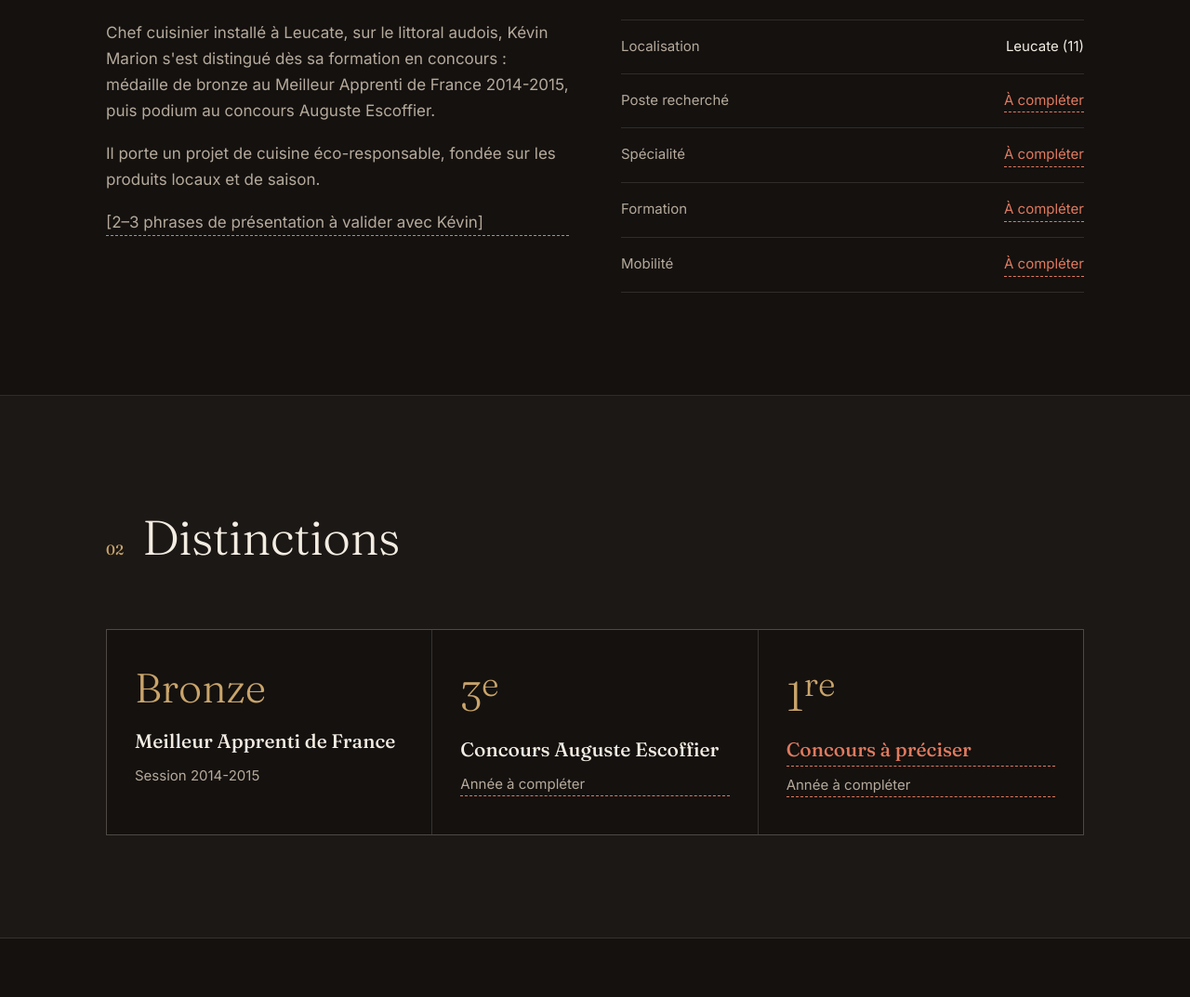
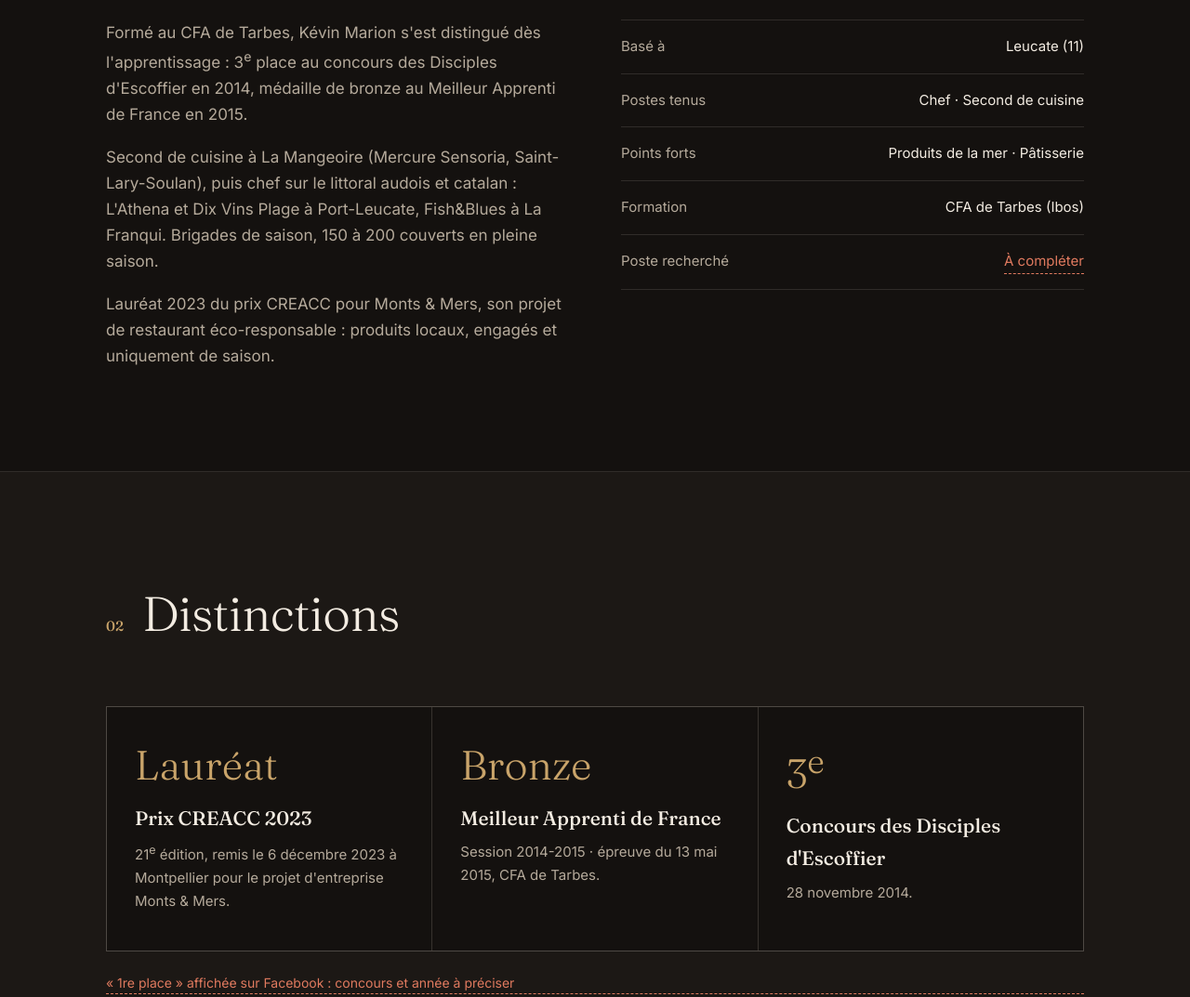
Before and after one commit to FenixServicesFrance/kevin-marion-chef, a plain HTML site: page index.html in a window 1280 px wide. Shown: the part 1000-2073 px from the top of the page at 93% size. Drawn offline with Linux system fonts and the light colour scheme.

Commit message:
Parcours, distinctions et profil issus de la page Facebook de Kévin
Co-Authored-By: Claude Opus 5.5 <noreply@anthropic.com>
Claude-Session: https://claude.ai/code/session_01JaHMw4d2si7MPP1UGhCPqs

```diff
--- a/index.html
+++ b/index.html
@@ -4,7 +4,7 @@
 <meta charset="utf-8">
 <meta name="viewport" content="width=device-width, initial-scale=1">
 <title>Kévin Marion — Chef cuisinier</title>
-<meta name="description" content="Kévin Marion, chef cuisinier basé à Leucate (Aude). Médaillé Meilleur Apprenti de France, lauréat du concours Auguste Escoffier.">
+<meta name="description" content="Kévin Marion, chef de cuisine à Leucate (Aude). Bronze Meilleur Apprenti de France, lauréat CREACC 2023. Fish&Blues, Dix Vins Plage, La Mangeoire.">
 <!-- Maquette : retirer cette ligne à la mise en ligne définitive -->
 <meta name="robots" content="noindex, nofollow">
 <link rel="preconnect" href="https://fonts.googleapis.com">
@@ -80,6 +80,7 @@
   .step .when{font-size:13px;letter-spacing:.12em;text-transform:uppercase;color:var(--gold)}
   .step h3{font-family:var(--serif);font-weight:500;font-size:22px;margin:6px 0}
   .step .todo{justify-content:flex-start;margin-top:10px}
+  .step .where{color:var(--muted);font-size:15px}
 
   .gallery{display:grid;grid-template-columns:repeat(3,1fr);gap:14px}
   .gallery .todo{aspect-ratio:1}
@@ -113,7 +114,7 @@
     <div>
       <p class="eyebrow">Chef cuisinier · Leucate, Aude</p>
       <h1>Kévin<br><em>Marion</em></h1>
-      <p class="lead">Médaillé Meilleur Apprenti de France et lauréat du concours Auguste Escoffier. <span class="todo-inline">[Phrase sur son style de cuisine — à compléter]</span></p>
+      <p class="lead">Chef de cuisine sur le littoral audois. Cuisine créative, entièrement faite maison, entre produits de la mer et pâtisserie de restaurant.</p>
       <div class="cta">
         <a class="btn primary" href="#contact">Me contacter</a>
         <a class="btn ghost" href="#parcours">Voir le parcours</a>
@@ -128,16 +129,16 @@
     <div class="sec-head"><span class="num">01</span><h2>Profil</h2></div>
     <div class="about">
       <div>
-        <p>Chef cuisinier installé à Leucate, sur le littoral audois, Kévin Marion s'est distingué dès sa formation en concours : médaille de bronze au Meilleur Apprenti de France 2014-2015, puis podium au concours Auguste Escoffier.</p>
-        <p>Il porte un projet de cuisine éco-responsable, fondée sur les produits locaux et de saison.</p>
-        <p class="todo-inline">[2–3 phrases de présentation à valider avec Kévin]</p>
+        <p>Formé au CFA de Tarbes, Kévin Marion s'est distingué dès l'apprentissage : 3<sup>e</sup> place au concours des Disciples d'Escoffier en 2014, médaille de bronze au Meilleur Apprenti de France en 2015.</p>
+        <p>Second de cuisine à La Mangeoire (Mercure Sensoria, Saint-Lary-Soulan), puis chef sur le littoral audois et catalan : L'Athena et Dix Vins Plage à Port-Leucate, Fish&amp;Blues à La Franqui. Brigades de saison, 150 à 200 couverts en pleine saison.</p>
+        <p>Lauréat 2023 du prix CREACC pour Monts &amp; Mers, son projet de restaurant éco-responsable : produits locaux, engagés et uniquement de saison.</p>
       </div>
       <ul class="facts">
-        <li><span>Localisation</span><span>Leucate (11)</span></li>
+        <li><span>Basé à</span><span>Leucate (11)</span></li>
+        <li><span>Postes tenus</span><span>Chef · Second de cuisine</span></li>
+        <li><span>Points forts</span><span>Produits de la mer · Pâtisserie</span></li>
+        <li><span>Formation</span><span>CFA de Tarbes (Ibos)</span></li>
         <li><span>Poste recherché</span><span class="todo-inline">À compléter</span></li>
-        <li><span>Spécialité</span><span class="todo-inline">À compléter</span></li>
-        <li><span>Formation</span><span class="todo-inline">À compléter</span></li>
-        <li><span>Mobilité</span><span class="todo-inline">À compléter</span></li>
       </ul>
     </div>
   </div>
@@ -148,21 +149,22 @@
     <div class="sec-head"><span class="num">02</span><h2>Distinctions</h2></div>
     <div class="awards">
       <div class="award">
+        <div class="medal">Lauréat</div>
+        <h3>Prix CREACC 2023</h3>
+        <p>21<sup>e</sup> édition, remis le 6 décembre 2023 à Montpellier pour le projet d'entreprise Monts &amp; Mers.</p>
+      </div>
+      <div class="award">
         <div class="medal">Bronze</div>
         <h3>Meilleur Apprenti de France</h3>
-        <p>Session 2014-2015</p>
+        <p>Session 2014-2015 · épreuve du 13 mai 2015, CFA de Tarbes.</p>
       </div>
       <div class="award">
         <div class="medal">3<sup>e</sup></div>
-        <h3>Concours Auguste Escoffier</h3>
-        <p class="todo-inline">Année à compléter</p>
-      </div>
-      <div class="award">
-        <div class="medal">1<sup>re</sup></div>
-        <h3 class="todo-inline">Concours à préciser</h3>
-        <p class="todo-inline">Année à compléter</p>
+        <h3>Concours des Disciples d'Escoffier</h3>
+        <p>28 novembre 2014.</p>
       </div>
     </div>
+    <p style="margin-top:22px;font-size:14px" class="todo-inline">« 1re place » affichée sur Facebook : concours et année à préciser</p>
   </div>
 </section>
 
@@ -170,10 +172,14 @@
   <div class="wrap">
     <div class="sec-head"><span class="num">03</span><h2>Parcours</h2></div>
     <div class="timeline">
-      <div class="step"><div class="when">Année – Année</div><h3>Établissement · Ville</h3><div class="todo">Poste + 1 ligne sur les responsabilités (à compléter)</div></div>
-      <div class="step"><div class="when">Année – Année</div><h3>Établissement · Ville</h3><div class="todo">Poste + 1 ligne sur les responsabilités (à compléter)</div></div>
-      <div class="step"><div class="when">Année – Année</div><h3>Établissement · Ville</h3><div class="todo">Poste + 1 ligne sur les responsabilités (à compléter)</div></div>
-      <div class="step"><div class="when">Formation</div><h3>Diplôme · École</h3><div class="todo">CAP / BP / Bac pro… (à compléter)</div></div>
+      <div class="step"><div class="when">Saison 2025</div><h3>Chef · Restaurant Fish&amp;Blues</h3><p class="where">La Franqui, Leucate — cuisine de la mer</p></div>
+      <div class="step"><div class="when">Saison 2024</div><h3>Chef · Dix Vins Plage</h3><p class="where">Port-Leucate</p></div>
+      <div class="step"><div class="when">2023</div><h3>Pâtisserie de restaurant · Le Kakou</h3><p class="where">Le Barcarès</p></div>
+      <div class="step"><div class="when">2023</div><h3>Lauréat CREACC · Projet Monts &amp; Mers</h3><p class="where">Restaurant éco-responsable, produits locaux et de saison</p></div>
+      <div class="step"><div class="when">Novembre 2017</div><h3>Second de cuisine · La Mangeoire</h3><p class="where">Mercure Sensoria, Saint-Lary-Soulan — restaurant semi-gastronomique, 100 % fait maison</p></div>
+      <div class="step"><div class="when">Saison 2017</div><h3>Chef · Restaurant L'Athena</h3><p class="where">Port-Leucate — 150 à 200 couverts en pleine saison</p></div>
+      <div class="step"><div class="when">2014 – 2015</div><h3>Apprentissage · CFA de Tarbes</h3><p class="where">Ibos (65) — Bronze MAF, 3<sup>e</sup> Disciples d'Escoffier</p></div>
+      <div class="step"><div class="todo">Dates exactes et postes 2018–2022 à confirmer avec Kévin</div></div>
     </div>
   </div>
 </section>
```
